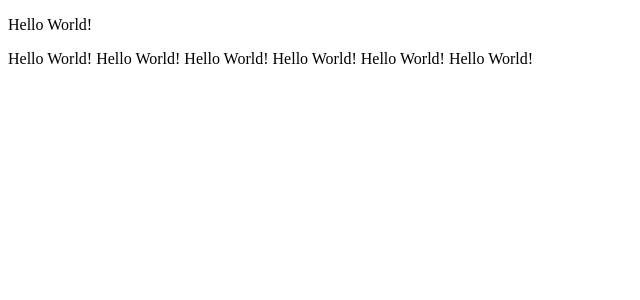
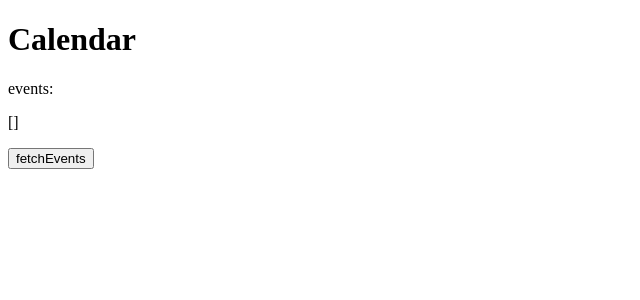
Before and after one commit to kyohei-917/-vue-calender_frontend, a Vue app: page / in a window 1280 px wide. Shown: the top 300 px of the page, without its empty margins (0-640 px from the left). Built offline with nearby package versions, Linux system fonts and the light colour scheme.

Commit message:
feat: create-calendar_components

```diff
--- a/src/App.vue
+++ b/src/App.vue
@@ -1,16 +1,19 @@
 <template>
   <div id="app">
-    <HelloWorld message="Hello World!" />
+    <!-- <HelloWorld message="Hello World!" /> -->
+    <Calendar />
   </div>
 </template>
 
 <script>
-import HelloWorld from './components/HelloWorld.vue';
+// import HelloWorld from './components/HelloWorld.vue';
+import Calendar from './components/Calendar.vue';
 
 export default {
   name: 'App',
   components: {
-    HelloWorld,
+    // HelloWorld
+    Calendar
   },
 };
 </script>
--- /dev/null
+++ b/src/components/Calendar.vue
@@ -0,0 +1,17 @@
+<template>
+  <div>
+    <h1>Calendar</h1>
+    <p>events:</p>
+    <p>{{ events }}</p>
+    <button type="submit">fetchEvents</button>
+  </div>
+</template>
+
+<script>
+export default {
+  name: 'Calendar',
+  data: () => ({
+    events: []
+  }),
+};
+</script>
```
